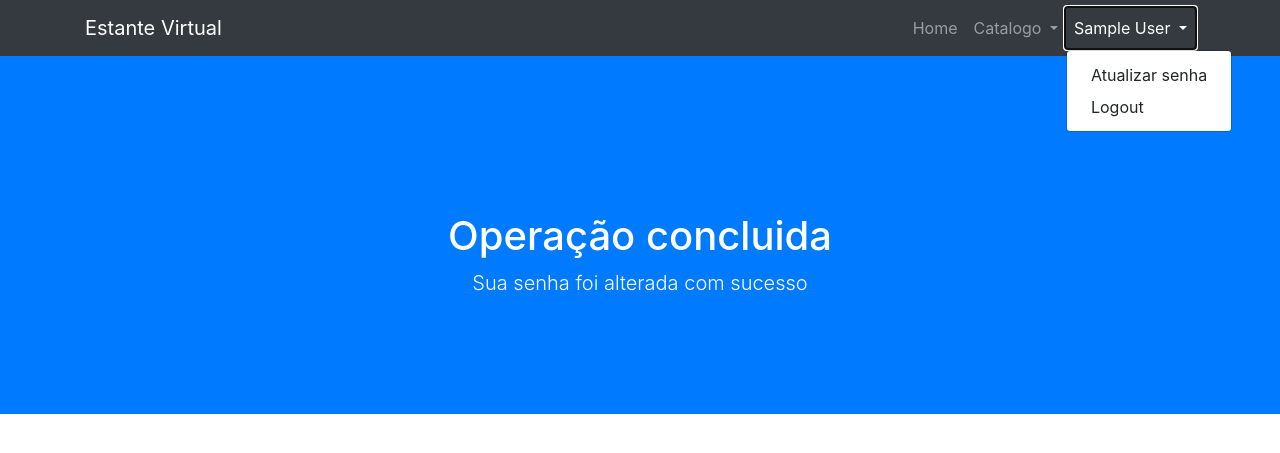
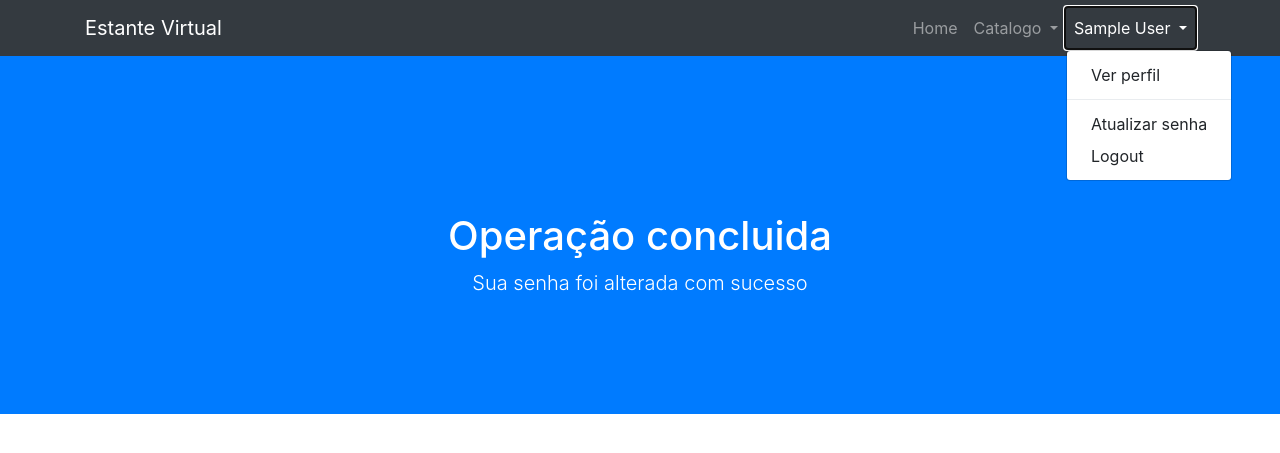
Before and after one commit to CleysonPH/django-bookshelf, a Django app: page /usuario/atualizar/senha/concluido in a window 1280 px wide, after a click that opens the changed part. Shown: the top 453 px of the page. Run offline with Django 3.2, Linux system fonts and the light colour scheme; the visitor is signed in with stand-in values (Sample User, id 1); some libraries are stand-ins or nearby versions.

Commit message:
Add the user detail page link in the navbar

```diff
--- a/templates/base.html
+++ b/templates/base.html
@@ -38,6 +38,8 @@
                                 {{ request.user.get_full_name|default:request.user.username }}
                             </a>
                             <div class="dropdown-menu" aria-labelledby="account-dropdown-link">
+                                <a class="dropdown-item" href="{{ request.user.profile.get_absolute_url }}">Ver perfil</a>
+                                <div class="dropdown-divider"></div>
                                 <a class="dropdown-item" href="{% url 'accounts:password-change' %}">Atualizar senha</a>
                                 <a class="dropdown-item" href="{% url 'accounts:logout' %}">Logout</a>
                             </div>
```
